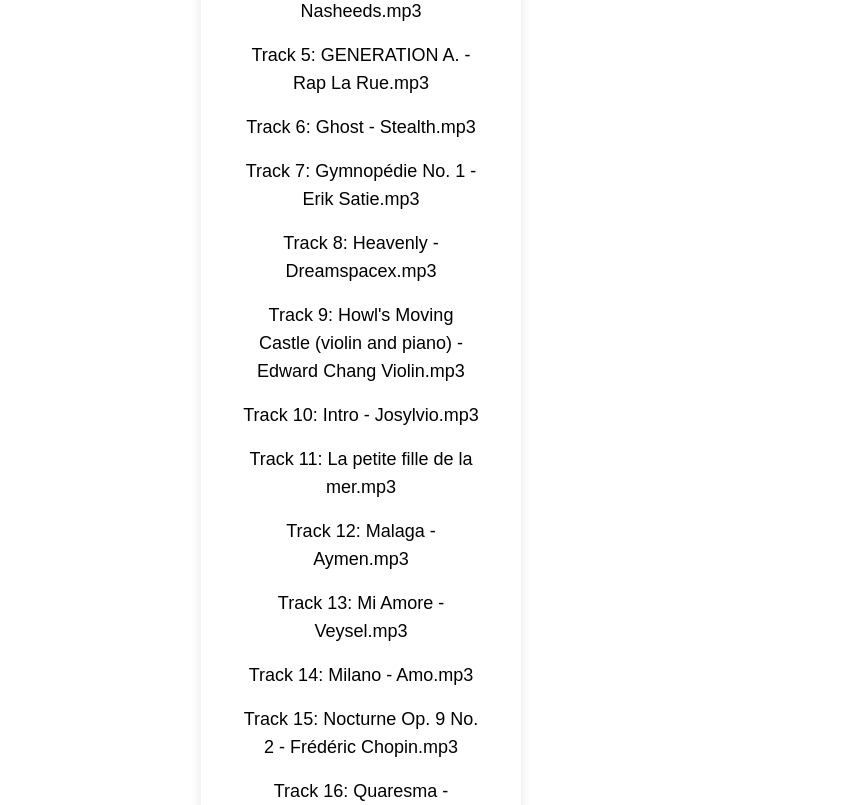
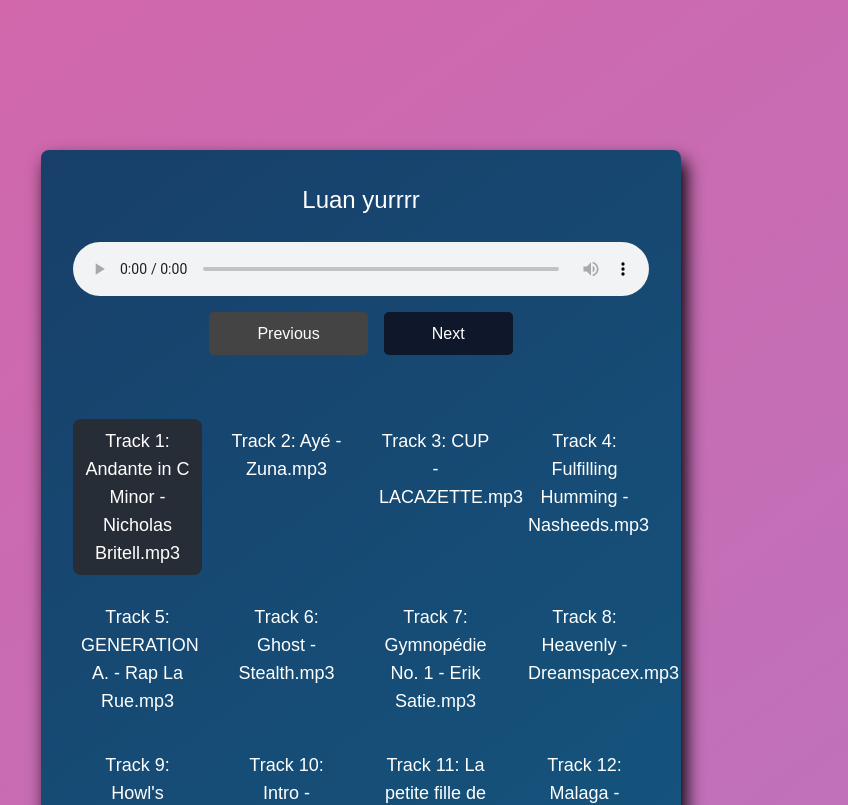
Before and after one commit to Luanigi/yurrrrr, a Next.js app: page / in a window 1280 px wide. Shown: the top 805 px of the page, without its empty margins (279-1127 px from the left). Built offline with nearby package versions, Linux system fonts and the light colour scheme.

Commit message:
design lololololol

```diff
--- a/app/globals.css
+++ b/app/globals.css
@@ -2,22 +2,39 @@
 @tailwind components;
 @tailwind utilities;
 
-:root {
-  --background: #ffffff;
-  --foreground: #171717;
+.css-selector {
+  background: linear-gradient(324deg, #759af5, #f25592);
+  background-size: 400% 400%;
+
+  -webkit-animation: AnimationName 3s ease infinite;
+  -moz-animation: AnimationName 3s ease infinite;
+  animation: AnimationName 3s ease infinite;
 }
 
-@media (prefers-color-scheme: dark) {
-  :root {
-    --background: #0a0a0a;
-    --foreground: #ededed;
-  }
+
+.css-sel {
+  background: linear-gradient(324deg, #0a9bc0, #1d1b47);
+  background-size: 400% 400%;
+
+  -webkit-animation: AnimationName 3s ease infinite;
+  -moz-animation: AnimationName 3s ease infinite;
+  animation: AnimationName 3s ease infinite;
 }
 
-@layer utilities {
-  .text-balance {
-    text-wrap: balance;
-  }
+@-webkit-keyframes AnimationName {
+  0%{background-position:0% 50%}
+  50%{background-position:100% 50%}
+  100%{background-position:0% 50%}
+}
+@-moz-keyframes AnimationName {
+  0%{background-position:0% 50%}
+  50%{background-position:100% 50%}
+  100%{background-position:0% 50%}
+}
+@keyframes AnimationName {
+  0%{background-position:0% 50%}
+  50%{background-position:100% 50%}
+  100%{background-position:0% 50%}
 }
 
 body {
@@ -28,16 +45,15 @@
   display: flex;
   justify-content: center;
   align-items: center;
-  height: 100vh;
 }
 
 .audio-player {
-  background-color: white;
+  @apply css-sel ;
   padding: 2rem;
   border-radius: 8px;
-  box-shadow: 0px 4px 12px rgba(0, 0, 0, 0.1);
+  box-shadow: 5px 10px 18px #000;
   text-align: center;
-  width: 320px;
+  @apply lg:w-2/4 md:w-1/4 mx-4
 }
 
 h1 {
@@ -52,19 +68,19 @@
 }
 
 button {
-  background-color: #0070f3;
+  @apply bg-slate-900;
   color: white;
   border: none;
-  padding: 0.6rem 1rem;
+  padding: 0.6rem 3rem;
   border-radius: 5px;
   cursor: pointer;
   font-size: 1rem;
   transition: background-color 0.3s ease;
-  margin: 0 0.5rem;
+  margin: 0 0.5rem 4rem;
 }
 
 button:hover {
-  background-color: #005bb5;
+  @apply bg-slate-800;
 }
 
 button:disabled {
--- a/app/layout.tsx
+++ b/app/layout.tsx
@@ -26,7 +26,7 @@
   return (
     <html lang="en">
       <body
-        className={`${geistSans.variable} ${geistMono.variable} antialiased`}
+        className={`${geistSans.variable} ${geistMono.variable} antialiased css-selector`}
       >
         {children}
       </body>
--- a/app/page.tsx
+++ b/app/page.tsx
@@ -30,8 +30,8 @@
   }, [currentTrackIndex, audioFiles]);
 
   return (
-    <div className="audio-player">
-      <h1>Luan yurrrr</h1>
+    <div className="audio-player mt-[150px]">
+      <h1 className='text-white'>Luan yurrrr</h1>
       {audioFiles.length > 0 ? (
         <>
           {/* Audio player controls */}
@@ -61,22 +61,22 @@
           </div>
 
           {/* List of available tracks */}
-          <ul style={{ listStyleType: 'none', padding: 0 }}>
+          <div className='grid gap-5 lg:grid-cols-4 md:grid-cols-2 grid-cols-1 border-white'>
             {audioFiles.map((file, index) => (
-              <li
+              <div
                 key={index}
                 style={{
                   padding: '0.5rem',
                   cursor: 'pointer',
-                  backgroundColor: index === currentTrackIndex ? '#e0e0e0' : 'transparent',
+                  backgroundColor: index === currentTrackIndex ? '#272d36' : 'transparent',
                 }}
-                className='text-black text-lg'
+                className='text-white text-lg border-3 border-white rounded-lg '
                 onClick={() => setCurrentTrackIndex(index)}
               >
                 {`Track ${index + 1}:  ${file.split('/').pop()}`}
-              </li>
+              </div>
             ))}
-          </ul>
+          </div>
         </>
       ) : (
         <p>Loading audio files...</p>
```
